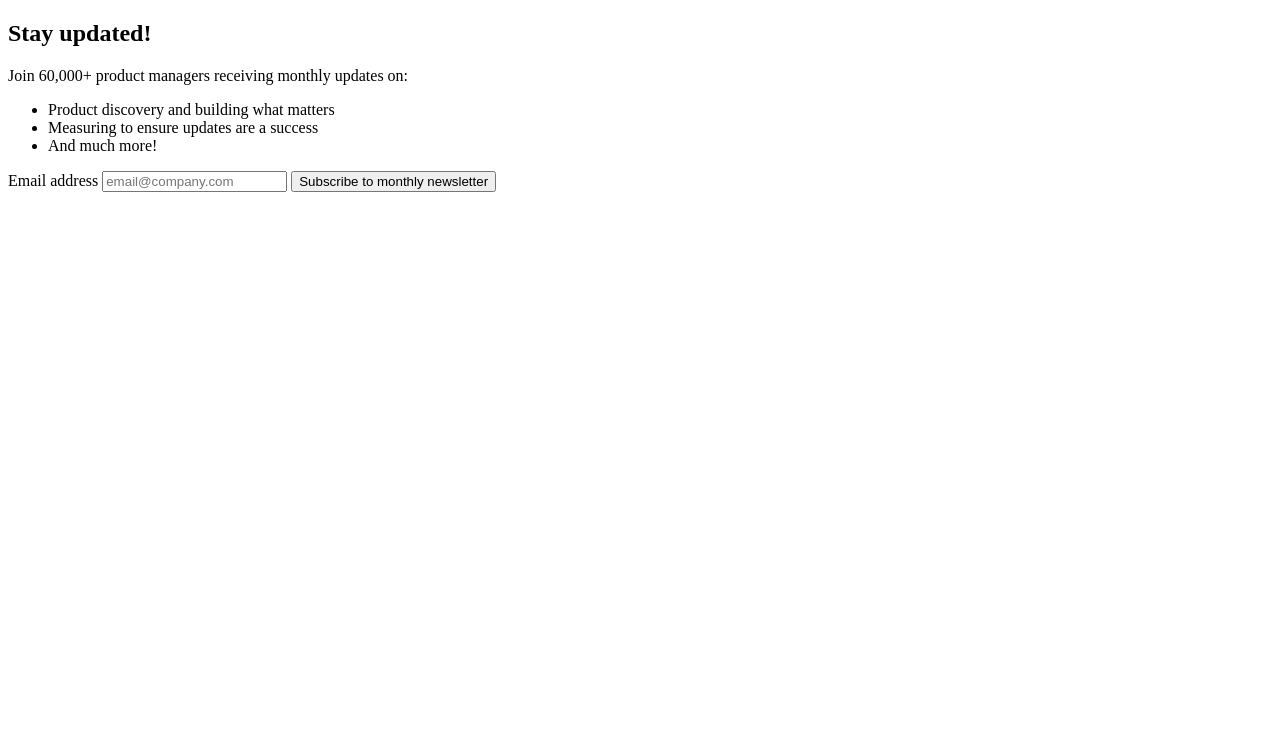
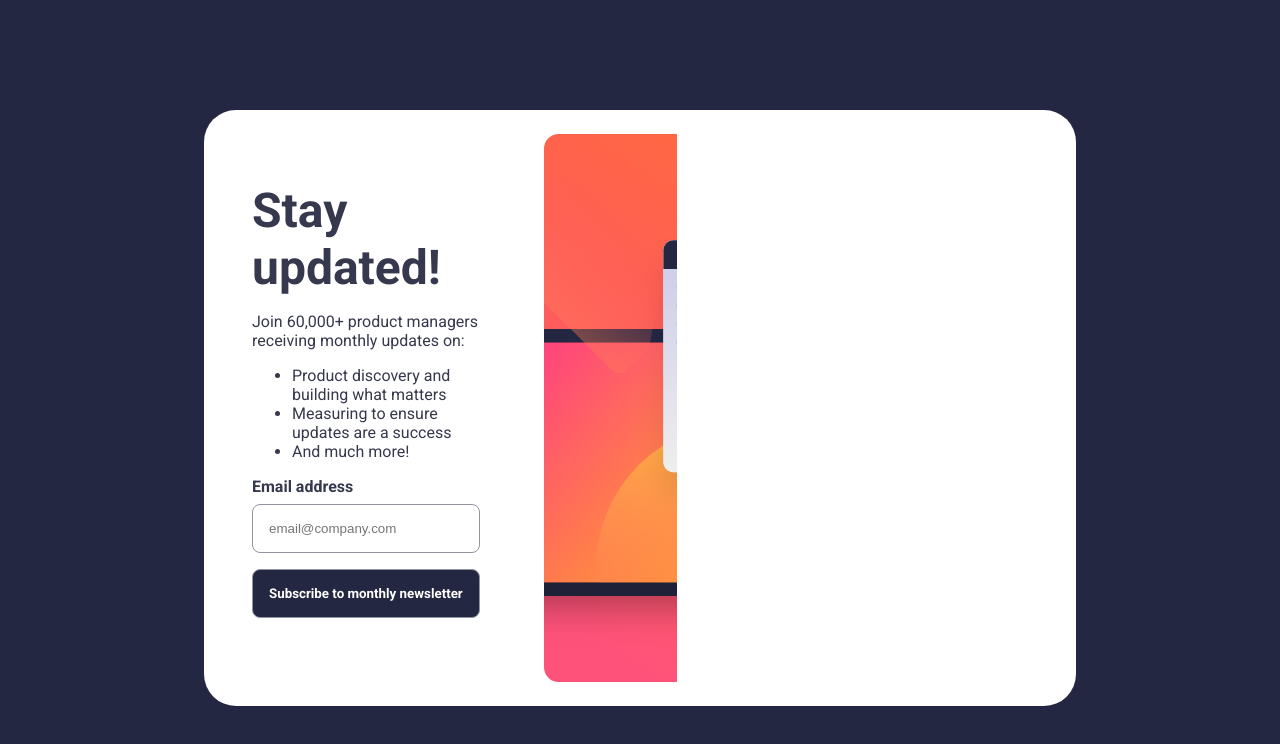
Before and after one commit to LMR04/BC-Frontend, a plain HTML site: page S01/D10-02-html-newsletter/index.html in a window 1280 px wide. Drawn offline with Linux system fonts and the light colour scheme.

Commit message:
newsletter styles added

```diff
--- a/S01/D10-02-html-newsletter/index.html
+++ b/S01/D10-02-html-newsletter/index.html
@@ -3,17 +3,8 @@
   <head>
     <meta charset="UTF-8" />
     <meta name="viewport" content="width=device-width, initial-scale=1.0" />
-    <!-- displays site properly based on user's device -->
-    <link
-      rel="icon"
-      type="image/png"
-      sizes="32x32"
-      href="./assets/images/favicon-32x32.png"
-    />
-    <title>
-      Frontend Mentor | Newsletter sign-up form with success message
-    </title>
-    <link rel="stylesheet" href="style.css" />
+    <title>Newsletter</title>
+    <link rel="stylesheet" href="styles.css"/>
   </head>
   <body>
     <main>
--- /dev/null
+++ b/S01/D10-02-html-newsletter/styles.css
@@ -0,0 +1,92 @@
+@import url('https://fonts.googleapis.com/css2?family=Roboto:wght@400;700&display=swap');
+
+body {
+  background-color: hsl(234, 29%, 20%);
+  font-size: 16px;
+  font-family: "Roboto", sans-serif;
+
+  display: flex;
+  justify-content: center; /* Alineación horizontal*/
+  align-items: center; /* Alineación vertical */
+
+  height: 100vh;
+}
+
+main {
+  background-color: hsl(0, 0%, 100%);
+
+  width: 800px;
+  min-height: 500px;
+
+  border-radius: 32px;
+
+  /* padding: 24px; */
+  /* padding-top: 24px;
+  padding-right: 24px;
+  padding-bottom: 24px;
+  padding-left: 48px; */
+
+  padding: 24px 24px 24px 48px;
+
+  display: flex;
+}
+
+.content {
+  /* border: 1px solid red; */
+
+  width: 400px;
+
+  padding-right: 64px;
+
+  color: hsl(235, 18%, 26%);
+}
+
+.content h1 {
+  margin: 0;
+  margin-top: 48px;
+
+  font-size: 48px;
+  font-weight: 700;
+  color: hsl(235, 18%, 26%);
+}
+
+.content p {
+  font-weight: 400;
+}
+
+.content form {
+  display: flex;
+  flex-direction: column;
+  gap: 16px;
+}
+
+.content label {
+  display: flex;
+  flex-direction: column;
+  font-weight: 700;
+  gap: 8px;
+}
+
+.content input {
+  border: 1px solid hsl(231, 7%, 60%);
+  padding: 16px;
+  border-radius: 8px;
+}
+
+.content input[type=submit] {
+  background-color: hsl(234, 29%, 20%);
+  color: white;
+  font-weight: 700;
+  font-family: inherit;
+  cursor: pointer;
+}
+
+.photo {
+  /* border: 1px solid blue; */
+
+  width: 350px;
+
+  background-image: url('./assets/images/illustration-sign-up-desktop.svg');
+  background-size: cover;
+  background-repeat: no-repeat;
+}
```
